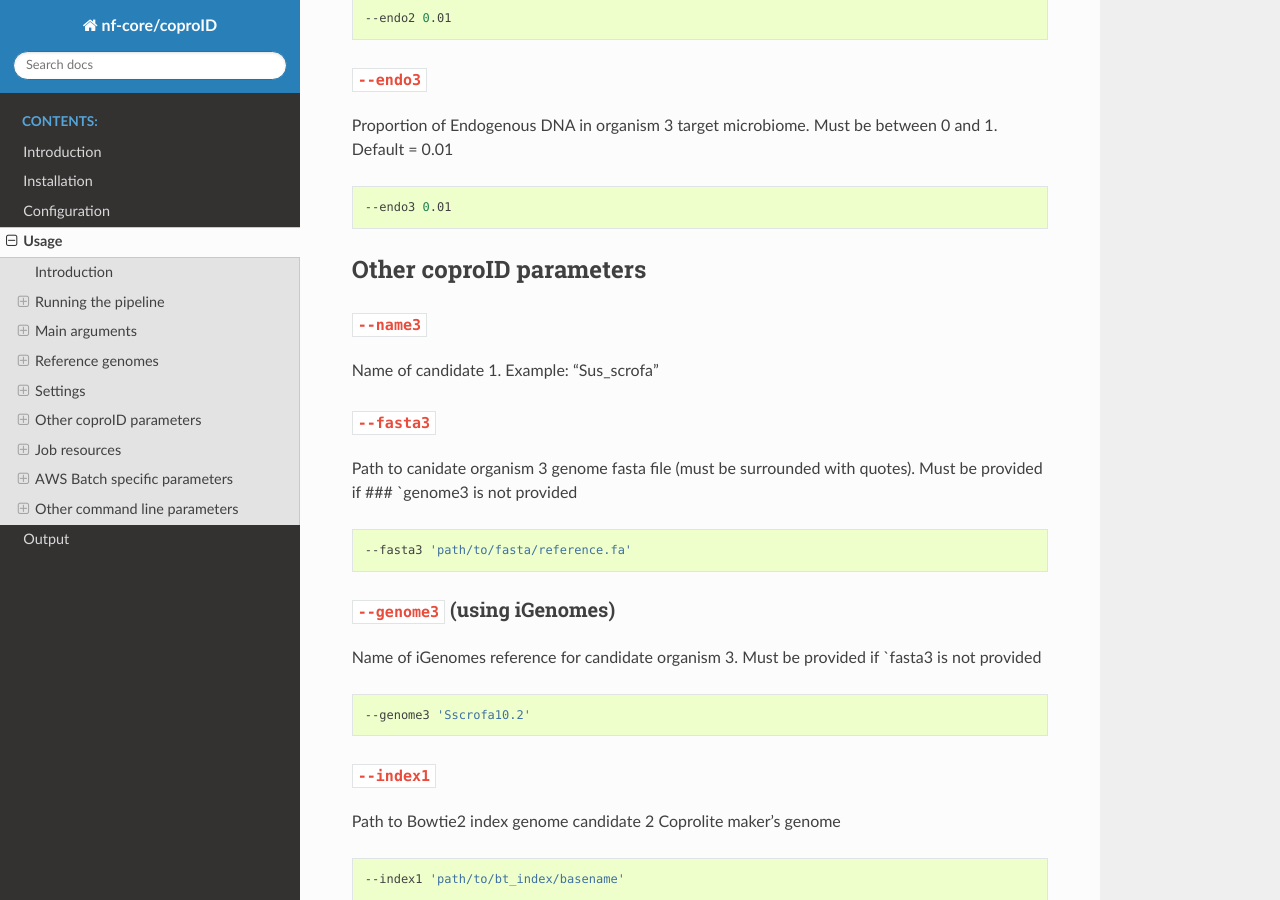
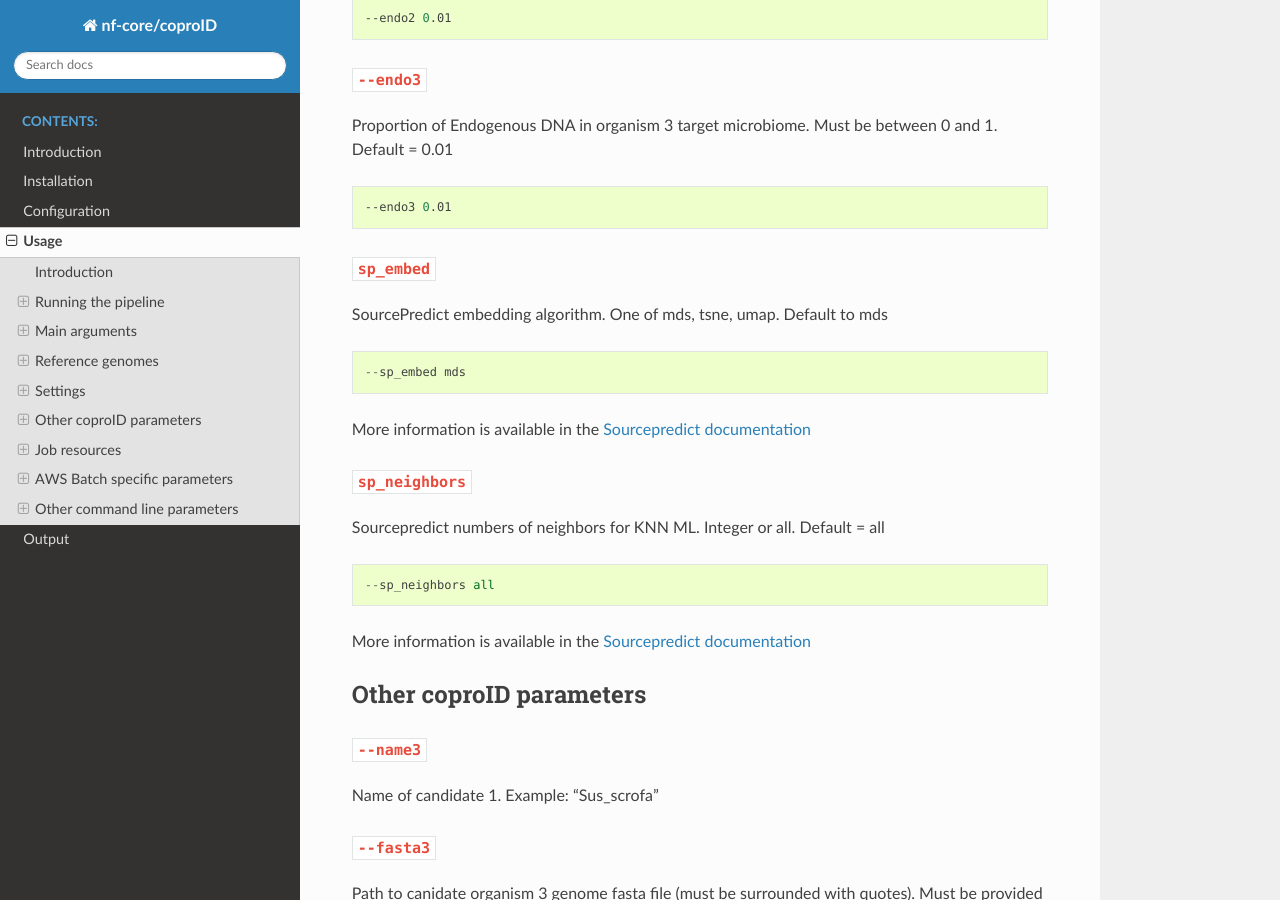
Before and after one commit to nf-core/coproid, a Sphinx documentation site: the page built from docs/usage.md, in a window 1280 px wide and 900 px high, scrolled down 7464 px. Built offline with Sphinx 7.4.7 and the Read the Docs theme 2.0.0, drawn with Linux system fonts in a browser that asks for light colours.

Commit message:
update doc

````diff
--- a/docs/usage.md
+++ b/docs/usage.md
@@ -328,6 +328,27 @@
 --endo3 0.01
 ```
 
+
+### `sp_embed`
+
+SourcePredict embedding algorithm. One of mds, tsne, umap. Default to mds
+
+```
+--sp_embed mds
+```
+
+More information is available in the [Sourcepredict documentation](https://sourcepredict.readthedocs.io/en/latest/index.html)
+
+### `sp_neighbors`
+
+Sourcepredict numbers of neighbors for KNN ML. Integer or all. Default = all
+
+```
+--sp_neighbors all
+```
+
+More information is available in the [Sourcepredict documentation](https://sourcepredict.readthedocs.io/en/latest/index.html)
+
 ## Other coproID parameters
 
 ### `--name3`
````
